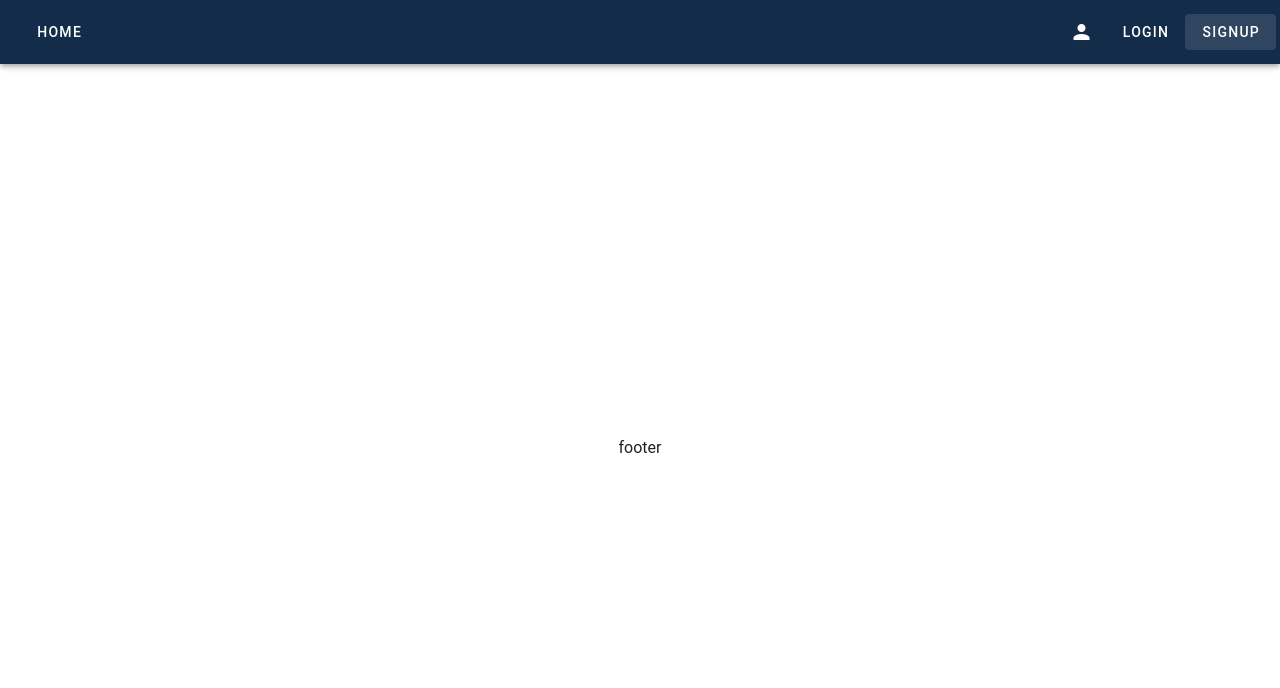
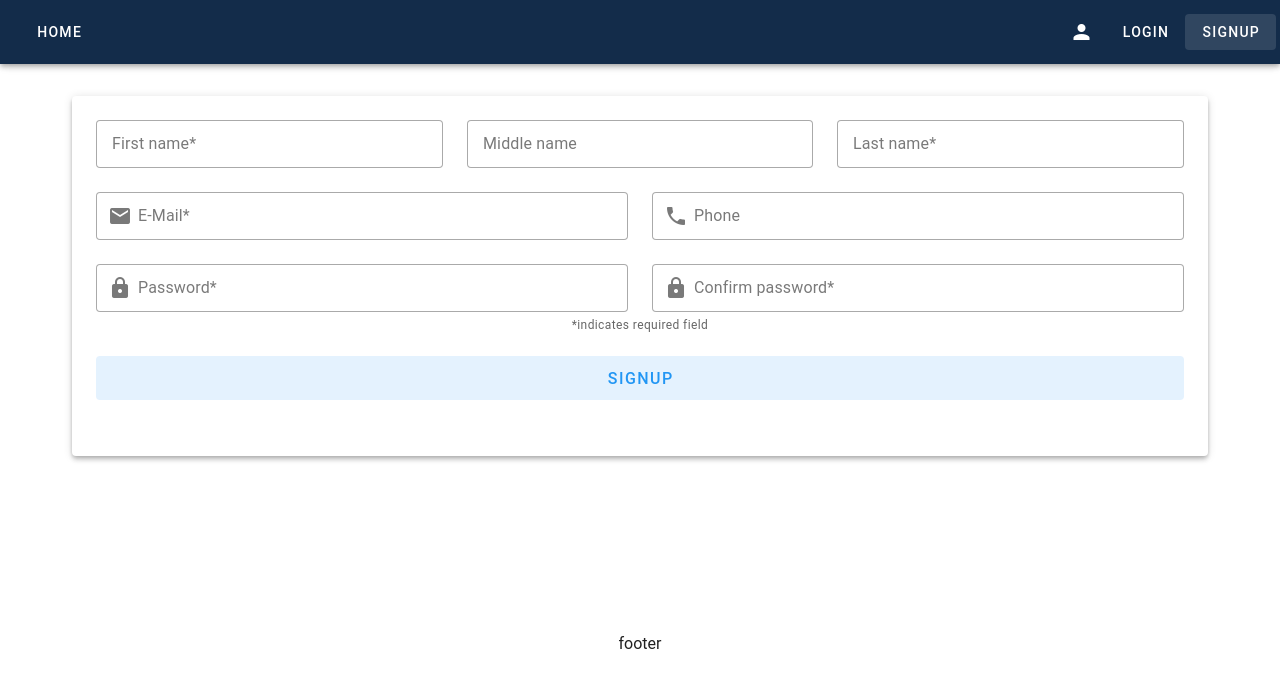
Before and after one commit to Imran17192/HackathonFulda, a Vue app in the folder frontend/: page /signup in a window 1280 px wide. Shown: the top 688 px of the page. Built offline with nearby package versions, Linux system fonts and the light colour scheme.

Commit message:
Add form for signup

```diff
--- a/frontend/src/views/auth/SignupView.vue
+++ b/frontend/src/views/auth/SignupView.vue
@@ -1,11 +1,131 @@
 <script setup>
+import { storeToRefs } from 'pinia';
+import * as yup from 'yup';
+import ErrorMessage from '@/components/ErrorMessage.vue';
+import { useFormHandler } from '@/composables/formHandler.js';
+import { errorMessages } from '@/config/errorMessages.js';
+import { useSnackbarStore } from '@/stores/snackbar.js';
+import BaseCardComponent from '@/components/ui/BaseCardComponent.vue';
+import BaseButtonComponent from '@/components/ui/BaseButtonComponent.vue';
 
+const snackbarStore = useSnackbarStore();
+const { showSnackbar } = snackbarStore;
+const { snackbar } = storeToRefs(snackbarStore);
+
+const schema = yup.object({
+    firstName: yup.string().required(errorMessages.required('First name')),
+    middleName: yup.string(),
+    lastName: yup.string().required(errorMessages.required('Last name')),
+    email: yup.string().required(errorMessages.required).email(errorMessages.type.email),
+    phone: yup.string(),
+    password: yup.string().required(errorMessages.required('Password')),
+    confirmPassword: yup.string()
+        .oneOf([yup.ref('password')], 'Passwords must match')
+        .required(errorMessages.required('Please confirm password', true)),
+});
+const { fields, errors, submitForm } = useFormHandler(schema, onSuccess, onInvalidSubmit);
+
+async function onSuccess(values) {
+    console.log('success', values);
+    console.log('submitForm', values);
+    // try {
+    //     const data = await signup(values);
+    //     console.log('success', data);
+    //     showSnackbar('Signup successful. You can now login.', 'success');
+    // } catch (error) {
+    //     showSnackbar(error, 'error');
+    // } finally {
+    //     showSignupForm.value = false;
+    // }
+}
+
+function onInvalidSubmit({ values, errors, results }) {
+    console.log('errors:::'); // current form values
+    console.log(values); // current form values
+    console.log(errors); // a map of field names and their first error message
+    console.log(results); // a detailed map of field names and their validation results
+}
 </script>
 
 <template>
+<div class="pa-4 text-center">
+    <v-snackbar
+        v-model="snackbar.visible"
+        :timeout="snackbar.timeout"
+        :color="snackbar.color"
+    >
+        {{ snackbar.message }}
+    </v-snackbar>
 
+    <base-card-component>
+        <v-form @submit.prevent="submitForm">
+            <v-row>
+                <v-col cols="12" md="4">
+                    <BaseTextFieldComponent label="First name*" v-model.trim="fields['firstName']"/>
+                    <ErrorMessage v-if="errors.firstName" :message="errors.firstName"/>
+                </v-col>
+
+                <v-col cols="12" md="4">
+                    <BaseTextFieldComponent label="Middle name" v-model.trim="fields['middleName']"/>
+                </v-col>
+
+                <v-col cols="12" md="4">
+                    <BaseTextFieldComponent label="Last name*" v-model.trim="fields['lastName']"/>
+                    <ErrorMessage v-if="errors.lastName" :message="errors.lastName"/>
+                </v-col>
+            </v-row>
+
+            <v-row>
+                <v-col cols="12" md="6">
+                    <BaseTextFieldComponent
+                        label="E-Mail*"
+                        type="email"
+                        v-model.trim="fields['email']"
+                        prepend-inner-icon="mdi-email"
+                    />
+                    <ErrorMessage v-if="errors.email" :message="errors.email"/>
+                </v-col>
+
+                <v-col cols="12" md="6">
+                    <BaseTextFieldComponent
+                        label="Phone"
+                        type="tel"
+                        v-model.trim="fields['phone']"
+                        prepend-inner-icon="mdi-phone"
+                    />
+                </v-col>
+            </v-row>
+
+            <v-row>
+                <v-col cols="12" md="6">
+                    <BaseTextFieldComponent
+                        label="Password*"
+                        type="password"
+                        v-model="fields['password']"
+                        prepend-inner-icon="mdi-lock"
+                    />
+                    <ErrorMessage v-if="errors.password" :message="errors.password"/>
+                </v-col>
+
+                <v-col cols="12" md="6">
+                    <BaseTextFieldComponent
+                        label="Confirm password*"
+                        type="password"
+                        v-model="fields['confirmPassword']"
+                        prepend-inner-icon="mdi-lock"
+                    />
+                    <ErrorMessage v-if="errors.confirmPassword" :message="errors.confirmPassword"/>
+                </v-col>
+            </v-row>
+            <small class="text-caption text-medium-emphasis">*indicates required field</small>
+            <div class="d-flex flex-column mt-5">
+                <base-button-component
+                    type="submit"
+                    text="Signup"
+                    :loading="false"
+                ></base-button-component>
+            </div>
+        </v-form>
+    </base-card-component>
+</div>
 </template>
-
-<style scoped>
-
-</style>
```
